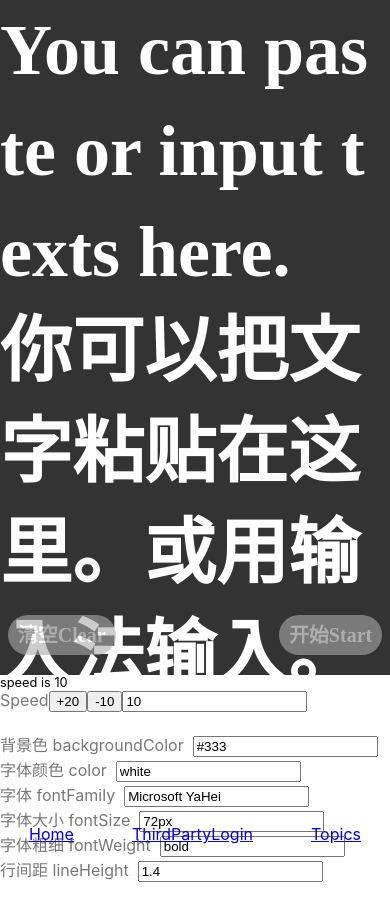
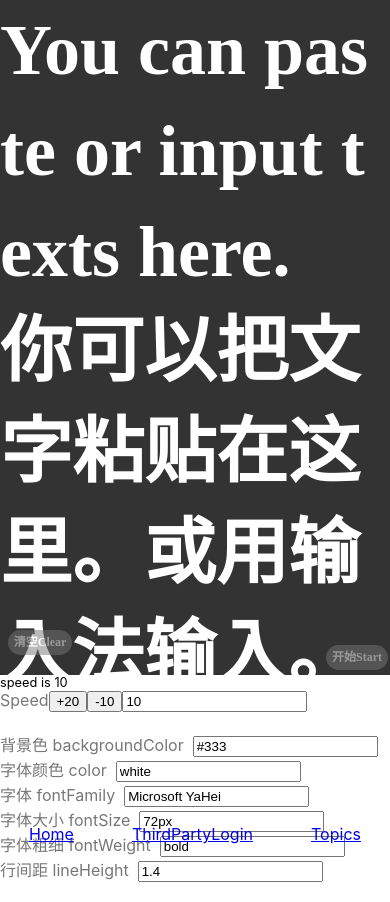
Before and after one commit to lgh06/web-prompter, a React (Create React App) app: page / in a window 390 px wide. Built offline with nearby package versions, Linux system fonts and the light colour scheme; what nosleep.js would draw is missing.

Commit message:
mobile css and speed must > 0

```diff
--- a/src/components/Viewer.module.scss
+++ b/src/components/Viewer.module.scss
@@ -29,6 +29,9 @@
     .btn{
       display:inline-block;
     }
+    .clear{
+      display: none;
+    }
   }
 
   .btn{
@@ -52,20 +55,45 @@
     display: none;
     border-radius: 1000px;
     cursor: pointer;
-    background-color: #aaa;
+    background-color: #777;
     transition: all 0.5s;
-    &:hover{
-      opacity: 1;
-      transform:scale(1.5);
+    @media(hover: hover) and (pointer: fine){
+      &:hover{
+        opacity: 1;
+        transform:scale(1.5);
+      }
     }
     font-size: 20px;
     padding: 6px 10px;
     text-align: center;
     box-sizing: border-box;
-    opacity: .6;
+    opacity: .5;
+    @media all and (max-width: 640px){
+      font-size: 12px;
+      padding: 4px 6px;
+      right: 2px;
+      &:nth-of-type(5) {
+        bottom: 80px;
+      }
+      &:nth-of-type(4) {
+        bottom: 130px;
+      }
+      &:nth-of-type(3) {
+        bottom: 180px;
+      }
+      &:nth-of-type(2) {
+        bottom: 230px;
+      }
+      &:nth-of-type(1) {
+        bottom: 280px;
+      }
+    }
   }
   .exit-full{
     bottom: 20px;
+    @media all and (max-width: 400px){
+      bottom: 5px;
+    }
     display: inline-block;
   }
   .clear{
--- a/src/index.scss
+++ b/src/index.scss
@@ -39,3 +39,9 @@ ul.nav{
   border-radius: 8px;
   background: linear-gradient(90deg,#434343,#434343 1px,#111 0,#111)
 }
+@media all and (max-width:640px){
+  *::-webkit-scrollbar {
+    width: 4px;
+    height: 4px
+  }
+}
--- a/src/reducers/playerSlice.js
+++ b/src/reducers/playerSlice.js
@@ -43,12 +43,17 @@ export const playerSlice = createSlice({
       // immutable state based off those changes
       var startWithPlusOrMinus = String(action.payload).indexOf('+') === 0 ||
         String(action.payload).indexOf('-') === 0;
+      let tmpSpeed = state.speed;
 
       if(startWithPlusOrMinus){
-        state.speed += (+action.payload);
+        tmpSpeed = state.speed + (+action.payload);
       } else {
-        state.speed = action.payload? (+action.payload) : state.speed;
+        tmpSpeed = action.payload? (+action.payload) : state.speed;
       }
+      if (tmpSpeed < 0) {
+        tmpSpeed = 0;
+      }
+      state.speed = tmpSpeed;
     },
     setInnerHTML: (state, action) => {
       state.innerHTML = action.payload;
```
